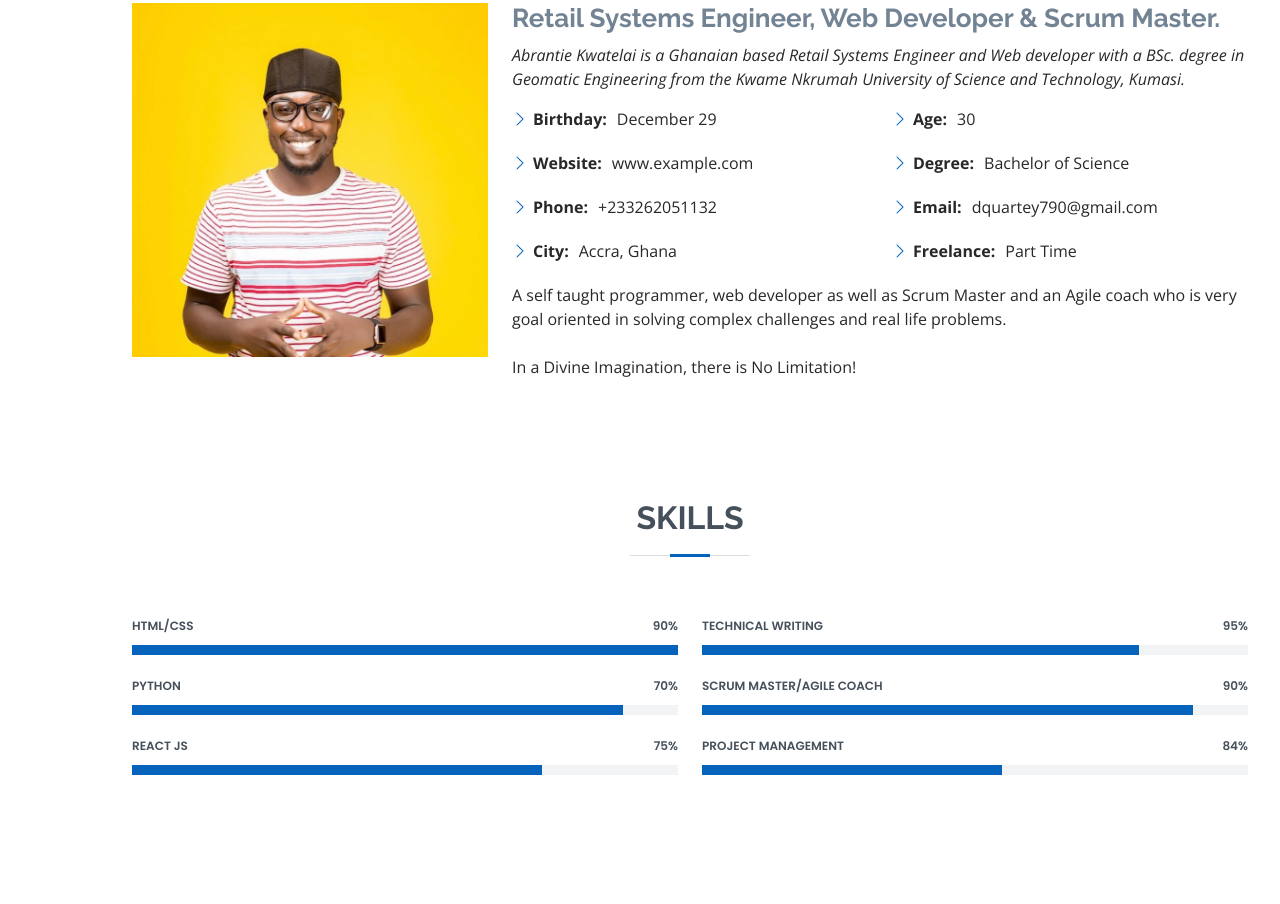
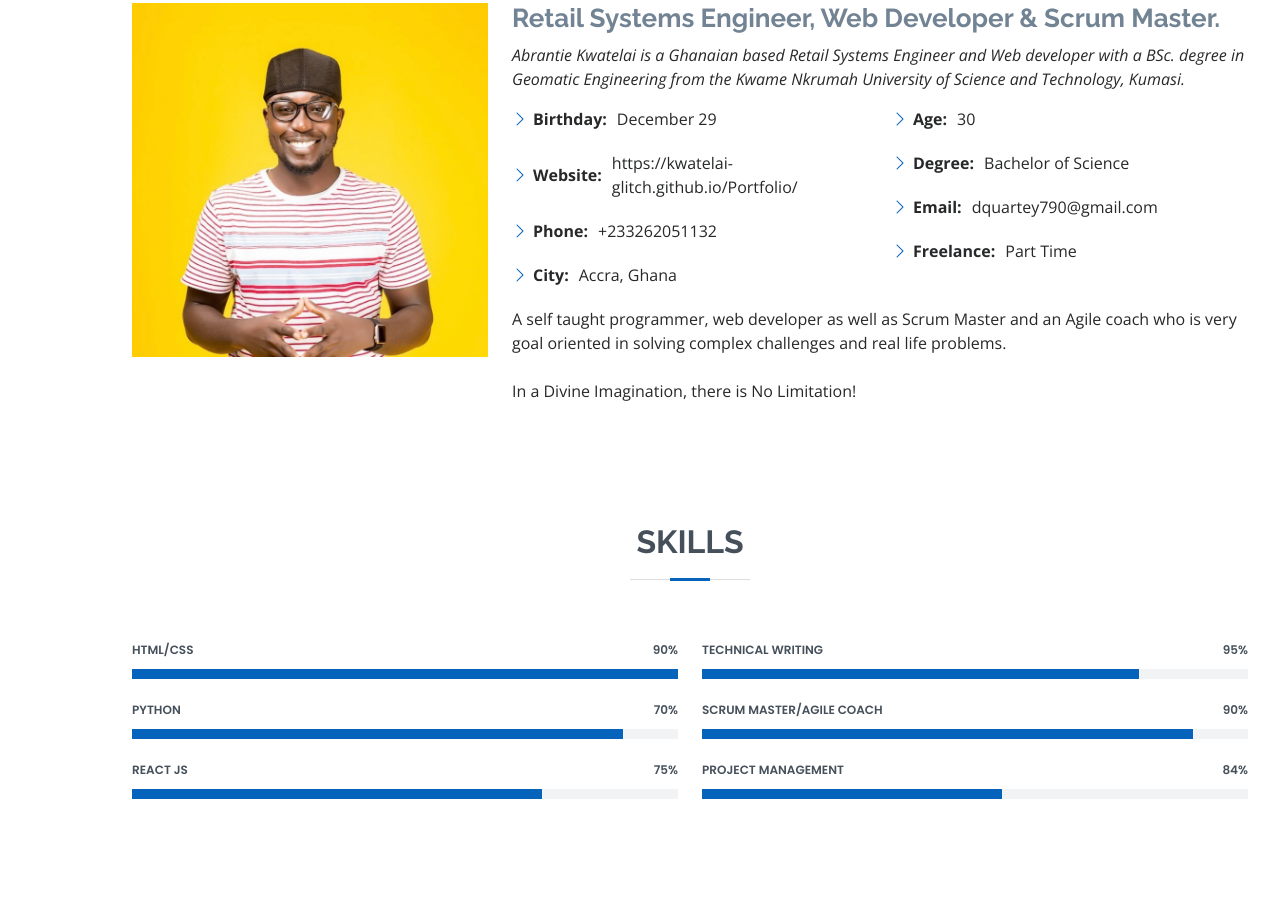
Before and after one commit to Kwatelai-glitch/Portfolio, a plain HTML site: page index.html in a window 1280 px wide. Shown: the part 1181-2085 px from the top of the page. Drawn offline with nearby package versions, Linux system fonts and the light colour scheme.

Commit message:
Update index.html

```diff
--- a/index.html
+++ b/index.html
@@ -168,7 +168,7 @@
                     </li>
                     <li>
                       <i class="bi bi-chevron-right"></i>
-                      <strong>Website:</strong> <span>www.example.com</span>
+                      <strong>Website:</strong> <span>https://kwatelai-glitch.github.io/Portfolio/</span>
                     </li>
                     <li>
                       <i class="bi bi-chevron-right"></i>
```
